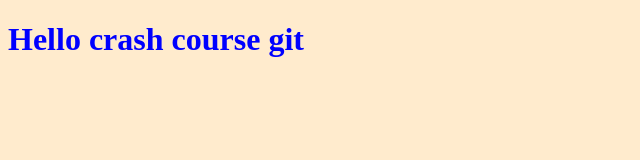
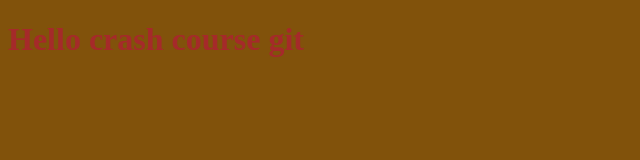
Before and after one commit to hazemAyman319/project0, a plain HTML site: page index.html in a window 1280 px wide. Shown: the whole page, without its empty margins (0-640 px from the left). Drawn offline with Linux system fonts and the light colour scheme.

Commit message:
changing style in new branch

```diff
--- a/style.css
+++ b/style.css
@@ -1,6 +1,6 @@
 h1{
-    color:blue;
+    color:brown;
 }
 body{
-    background-color: blanchedalmond;
+    background-color: rgb(129, 82, 11);
 }
```
